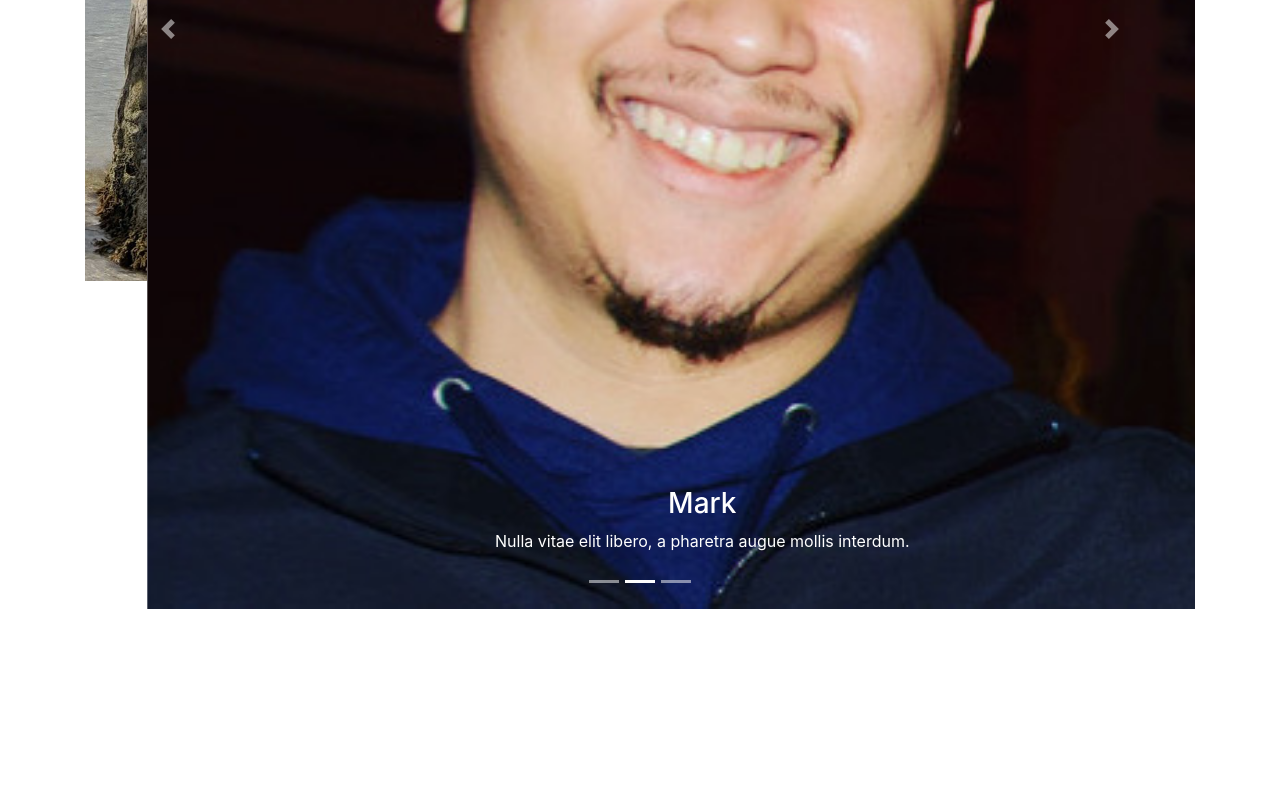
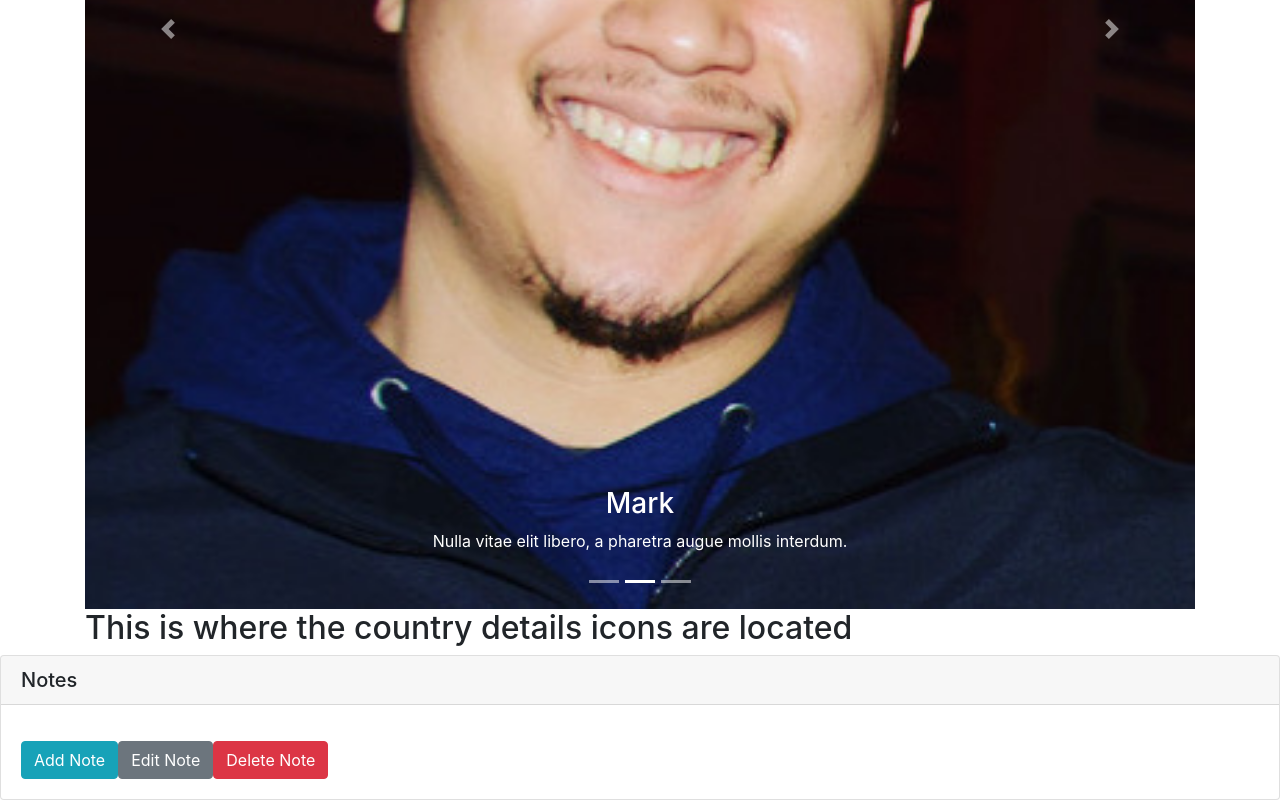
Before and after one commit to TheBuckateers/Bucket-List, a React (Create React App) app: page /more-info in a window 1280 px wide. Shown: the part 649-1449 px from the top of the page. Before the commit the page ends 1258 px from the top, so only its background shows below. Built offline with nearby package versions, Linux system fonts and the light colour scheme.

Commit message:
more-Info

```diff
--- a/src/components/MoreInfo.js
+++ b/src/components/MoreInfo.js
@@ -1,7 +1,10 @@
 import { Component } from "react";
 import Container from "react-bootstrap/Container";
-import Carousel from 'react-bootstrap/Carousel'
-
+import Carousel from 'react-bootstrap/Carousel';
+import Modal from 'react-bootstrap/Modal';
+import Button from 'react-bootstrap/Button';
+import Form from 'react-bootstrap/Form';
+import Card from "react-bootstrap/Card";
 // import Row from "react-bootstrap/Row";
 
 // import BucketItem from "./BucketItem";
@@ -9,7 +12,32 @@ import Clarissa from "../img/Clarissa.jpg";
 import Mark from "../img/Mark.jpg";
 import Heather from "../img/Heather.jpg";
 
+
 class MoreInfo extends Component {
+  constructor(props) {
+    super(props);
+    this.state = {
+      notes: [],
+      showModal: false,
+    }
+  }
+
+  // shows the notes modal
+  handleShowModal = () => {
+    this.setState({
+      showModal: true,
+    });
+  }
+
+  // closes the notes modal
+  handleCloseModal = () => {
+    this.setState({
+      showModal: false,
+    });
+  }
+
+
+
   render() {
     return (
       <>
@@ -53,11 +81,60 @@ class MoreInfo extends Component {
           </Carousel>
         </Container>
         <Container>
-          {/* Icons for overlays or  */}
+          {/* Icons for overlays or  modals*/}
+          <h2>This is where the country details icons are located</h2>
         </Container>
-        <Container>
+        {/* Notes Modal*/}
+        <Card>
+          <Card.Header as="h5">Notes</Card.Header>
+          <Card.Body>
+            <Card.Text>
+            {this.state.notes}
+            </Card.Text>
+            <Button
+              variant="info"
+              onClick={this.handleShowModal}
+            >
+              Add Note
+            </Button>
+            <Button
+              variant="secondary"
+            // onClick={() => this.handleUpdate()}
+            >
+              Edit Note
+            </Button>
+            <Button
+              variant="danger"
+            // onClick={() => this.handleDelete()}
+            >
+              Delete Note
+            </Button>
+          </Card.Body>
+        </Card>
+        <Modal show={this.state.showModal} onHide={this.handleCloseModal}>
+          <Modal.Header closeButton>
+            <Modal.Title>Notes</Modal.Title>
+          </Modal.Header>
+          <Modal.Body>
+            <Form
+            // onSubmit={this.props.addNote}
+            >
+              <Form.Group controlId="notesForm.ConrolTestarea1">
+                <Form.Label>Notes about your country bucket!</Form.Label>
+                <Form.Control
+                  as="textarea"
+                  rows={10}
+                  value={this.state.notes}
+                />
+              </Form.Group>
+              <Button type="submit">Add Notes</Button>
+            </Form>
+          </Modal.Body>
+          {/* <Modal.Footer>
 
-        </Container>
+            </Modal.Footer> */}
+        </Modal>
+
       </>
     );
   }
```
